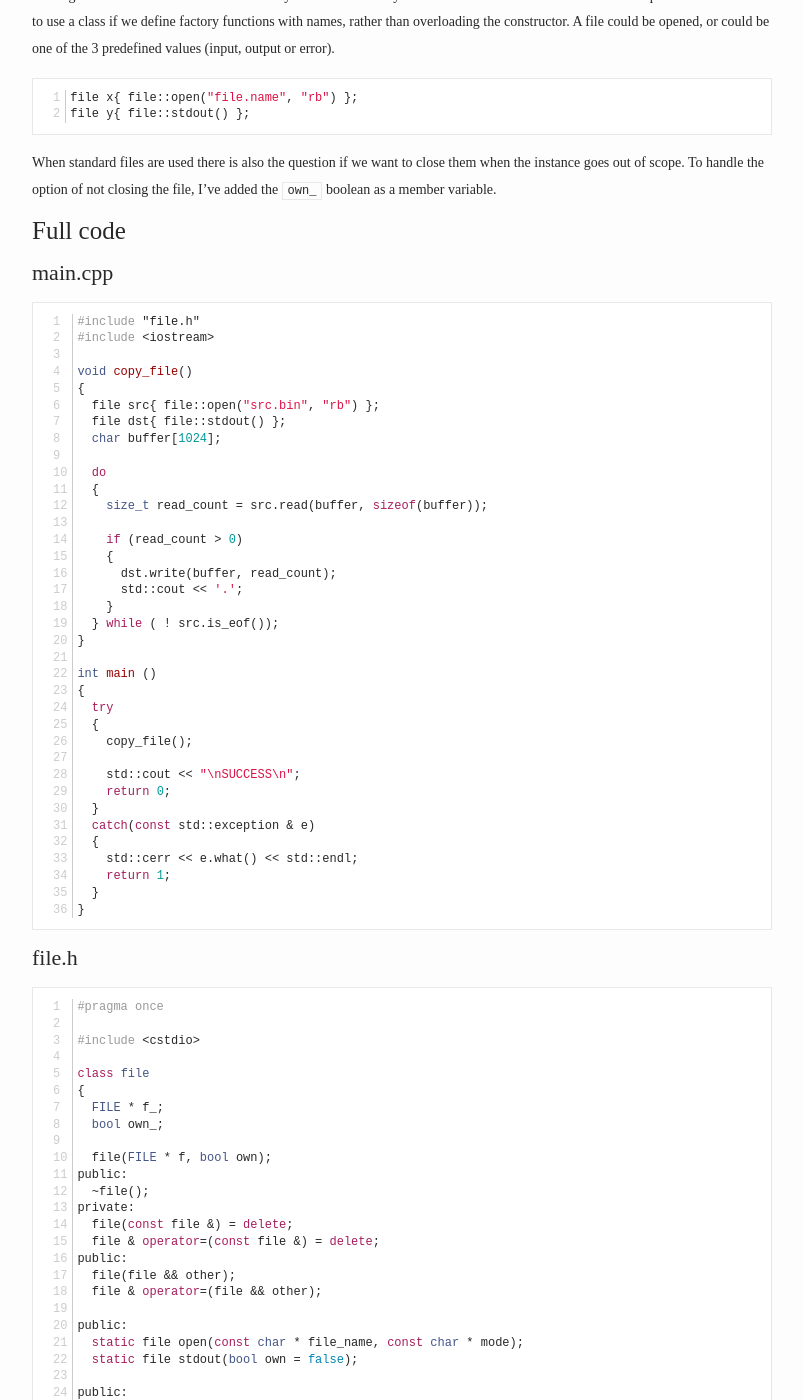
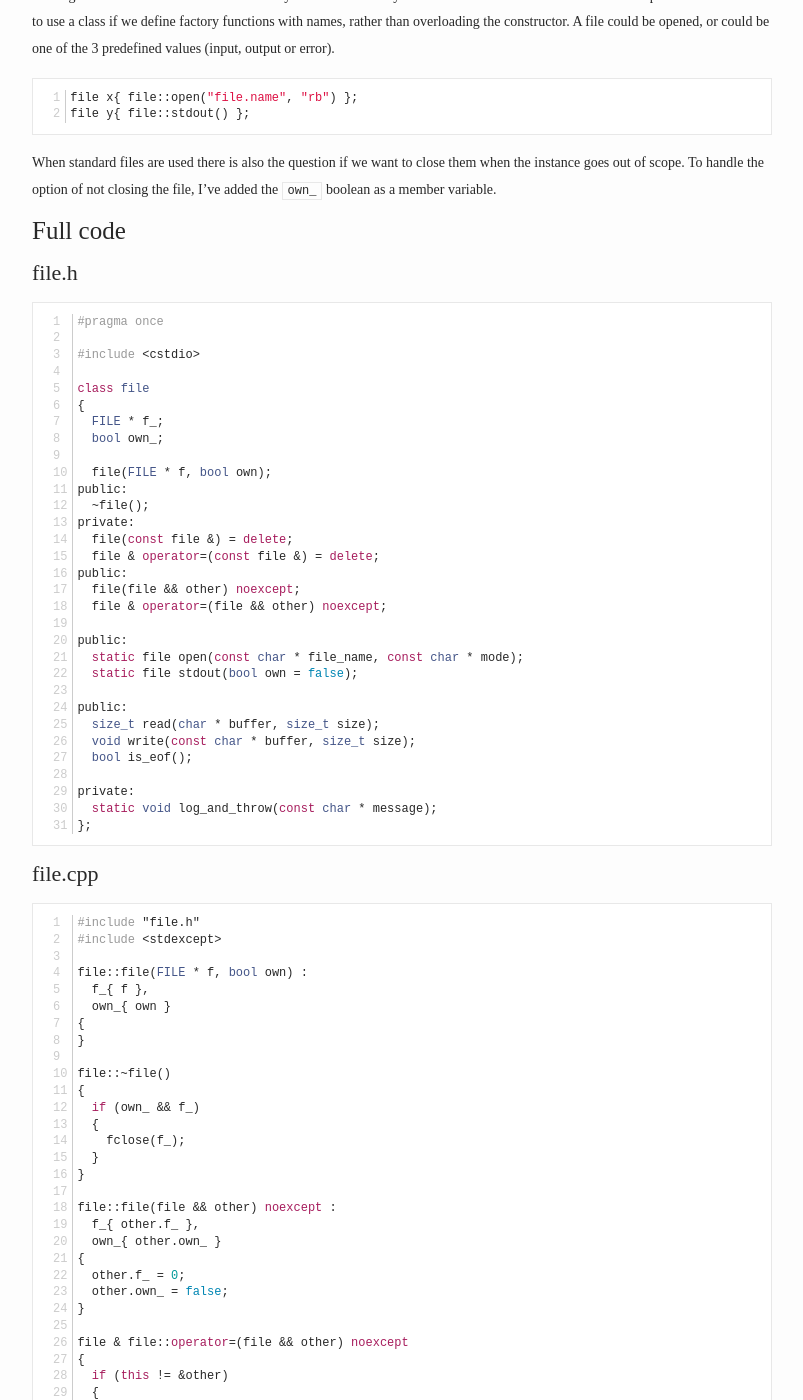
Before and after one commit to bajamircea/bajamircea.github.io, a Jekyll site: the page built from _posts/2015-03-23-fat-raii.markdown, in a window 1280 px wide and 1400 px high, scrolled down 859 px. Shown: the whole window, without its empty margins (238-1041 px from the left). Built offline with Jekyll 4.4.1, drawn with Linux system fonts in a browser that asks for light colours; nearby versions of some CDN libraries; some of the changed text lies outside the part shown.

Commit message:
noexcept

```diff
--- a/_posts/2015-03-23-fat-raii.markdown
+++ b/_posts/2015-03-23-fat-raii.markdown
@@ -26,7 +26,7 @@ required, but the move semantics render the source object unusable: with an
 invalid handle.
 
 {% highlight c++ linenos %}
-file::file(file && other) :
+file::file(file && other) noexcept :
   f_{ other_f }
 {
   other_.f = 0;
@@ -59,47 +59,6 @@ the file, I've added the `own_` boolean as a member variable.
 
 ## Full code
 
-### main.cpp
-{% highlight c++ linenos %}
-#include "file.h"
-#include <iostream>
-
-void copy_file()
-{
-  file src{ file::open("src.bin", "rb") };
-  file dst{ file::stdout() };
-  char buffer[1024];
-
-  do
-  {
-    size_t read_count = src.read(buffer, sizeof(buffer));
-
-    if (read_count > 0)
-    {
-      dst.write(buffer, read_count);
-      std::cout << '.';
-    }
-  } while ( ! src.is_eof());
-}
-
-int main ()
-{
-  try
-  {
-    copy_file();
-
-    std::cout << "\nSUCCESS\n";
-    return 0;
-  }
-  catch(const std::exception & e)
-  {
-    std::cerr << e.what() << std::endl;
-    return 1;
-  }
-}
-{% endhighlight %}
-
-
 ### file.h
 {% highlight c++ linenos %}
 #pragma once
@@ -118,8 +77,8 @@ private:
   file(const file &) = delete;
   file & operator=(const file &) = delete;
 public:
-  file(file && other);
-  file & operator=(file && other);
+  file(file && other) noexcept;
+  file & operator=(file && other) noexcept;
 
 public:
   static file open(const char * file_name, const char * mode);
@@ -155,7 +114,7 @@ file::~file()
   }
 }
 
-file::file(file && other) :
+file::file(file && other) noexcept :
   f_{ other.f_ },
   own_{ other.own_ }
 {
@@ -163,7 +122,7 @@ file::file(file && other) :
   other.own_ = false;
 }
 
-file & file::operator=(file && other)
+file & file::operator=(file && other) noexcept
 {
   if (this != &other)
   {
@@ -226,6 +185,48 @@ void file::log_and_throw(const char * message)
 {% endhighlight %}
 
 
+### main.cpp
+{% highlight c++ linenos %}
+#include "file.h"
+#include <iostream>
+
+void copy_file()
+{
+  file src{ file::open("src.bin", "rb") };
+  file dst{ file::stdout() };
+  char buffer[1024];
+
+  do
+  {
+    size_t read_count = src.read(buffer, sizeof(buffer));
+
+    if (read_count > 0)
+    {
+      dst.write(buffer, read_count);
+      std::cout << '.';
+    }
+  } while ( ! src.is_eof());
+}
+
+int main ()
+{
+  try
+  {
+    copy_file();
+
+    std::cout << "\nSUCCESS\n";
+    return 0;
+  }
+  catch(const std::exception & e)
+  {
+    std::cerr << e.what() << std::endl;
+    return 1;
+  }
+}
+{% endhighlight %}
+
+
+
 ## Summary
 
 As you use a particular RAII class more and more, there might be a trade off to
```
